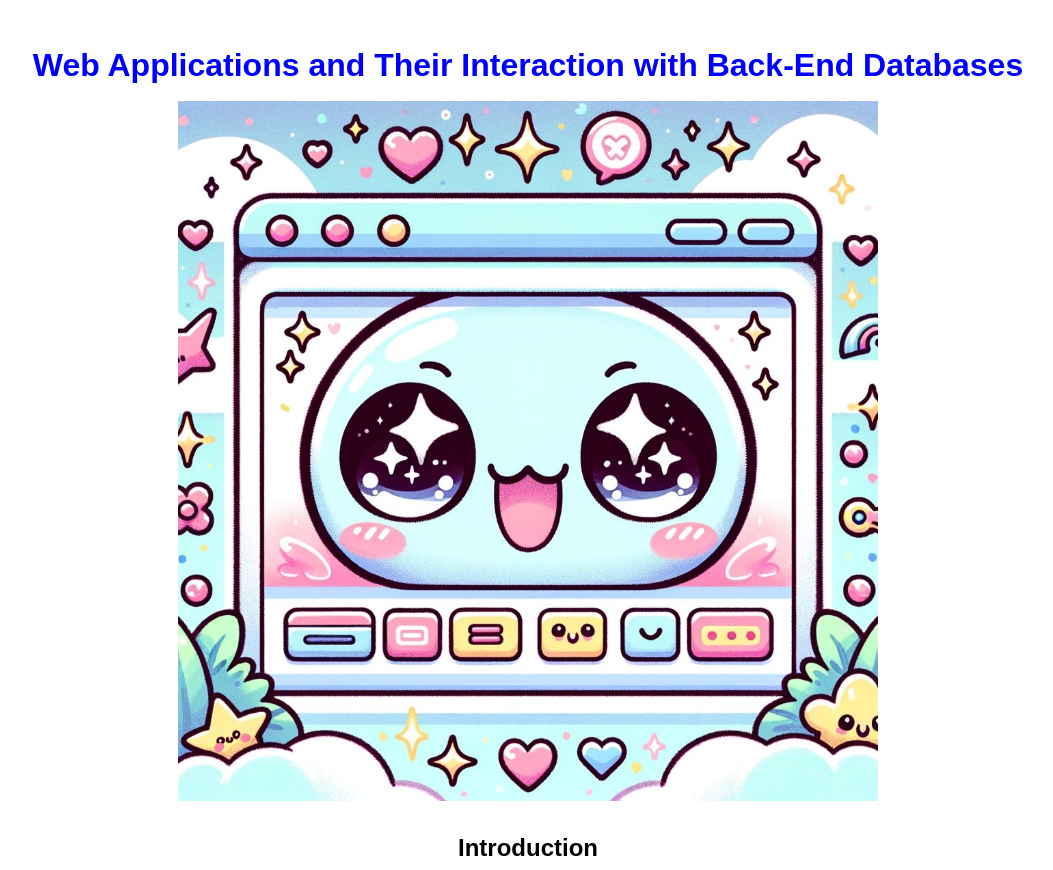
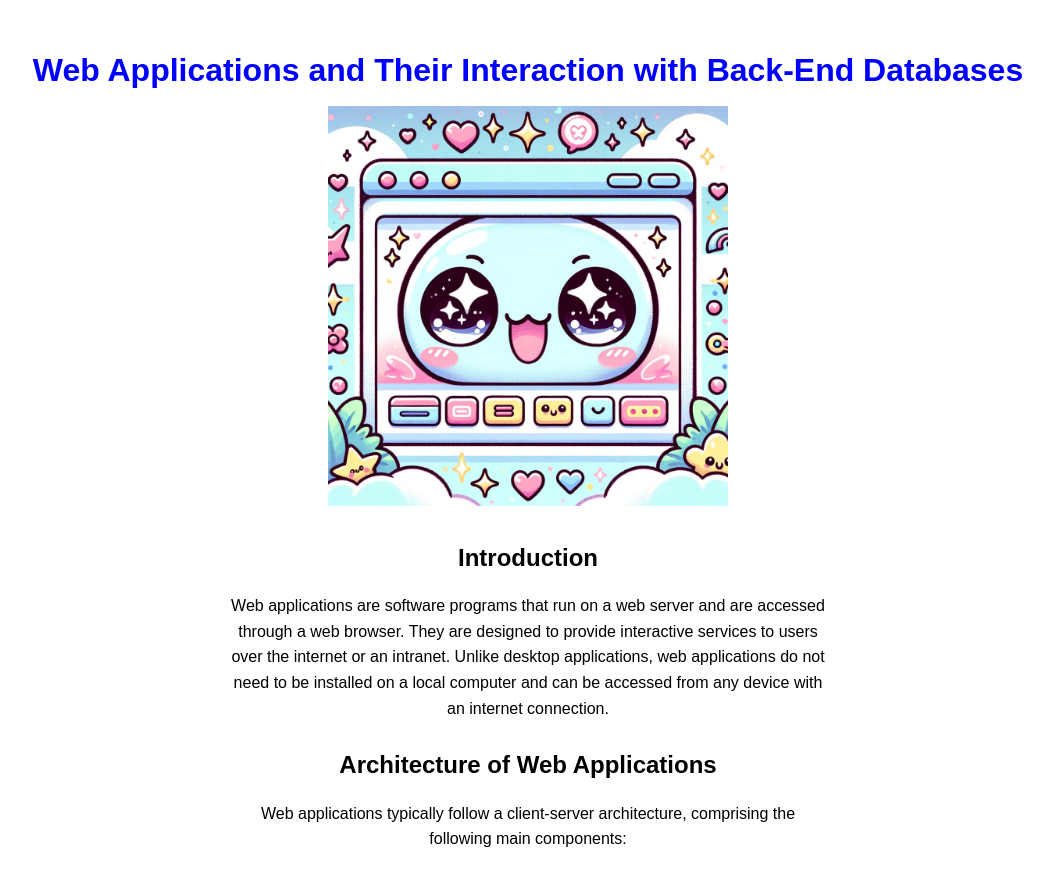
Before and after one commit to theekawaiithugg/KoolinfowebpageMS587, a plain HTML site: page index.html in a window 1280 px wide. Shown: the top 870 px of the page, without its empty margins (112-1165 px from the left). Drawn offline with Linux system fonts and the light colour scheme.

Commit message:
Update alexismcssassign1.css

```diff
--- a/alexismcssassign1.css
+++ b/alexismcssassign1.css
@@ -2,6 +2,7 @@
 .center {
     text-align: center;
     margin: auto;
+    width:clamp(200px,50%,600px);
 }
 
 /* Blue text color */
@@ -24,7 +25,7 @@ body {
 
 /* Style headers */
 h1, h2, h3, h4, h5 {
-    margin-top: 20px;
+    margin-top: 25px;
     margin-bottom: 10px;
 }
 
@@ -42,3 +43,8 @@ ul {
 ul li {
     margin-bottom: 10px;
 }
+
+img {
+    width:clamp(400px,50%,1500px);
+
+}
```
